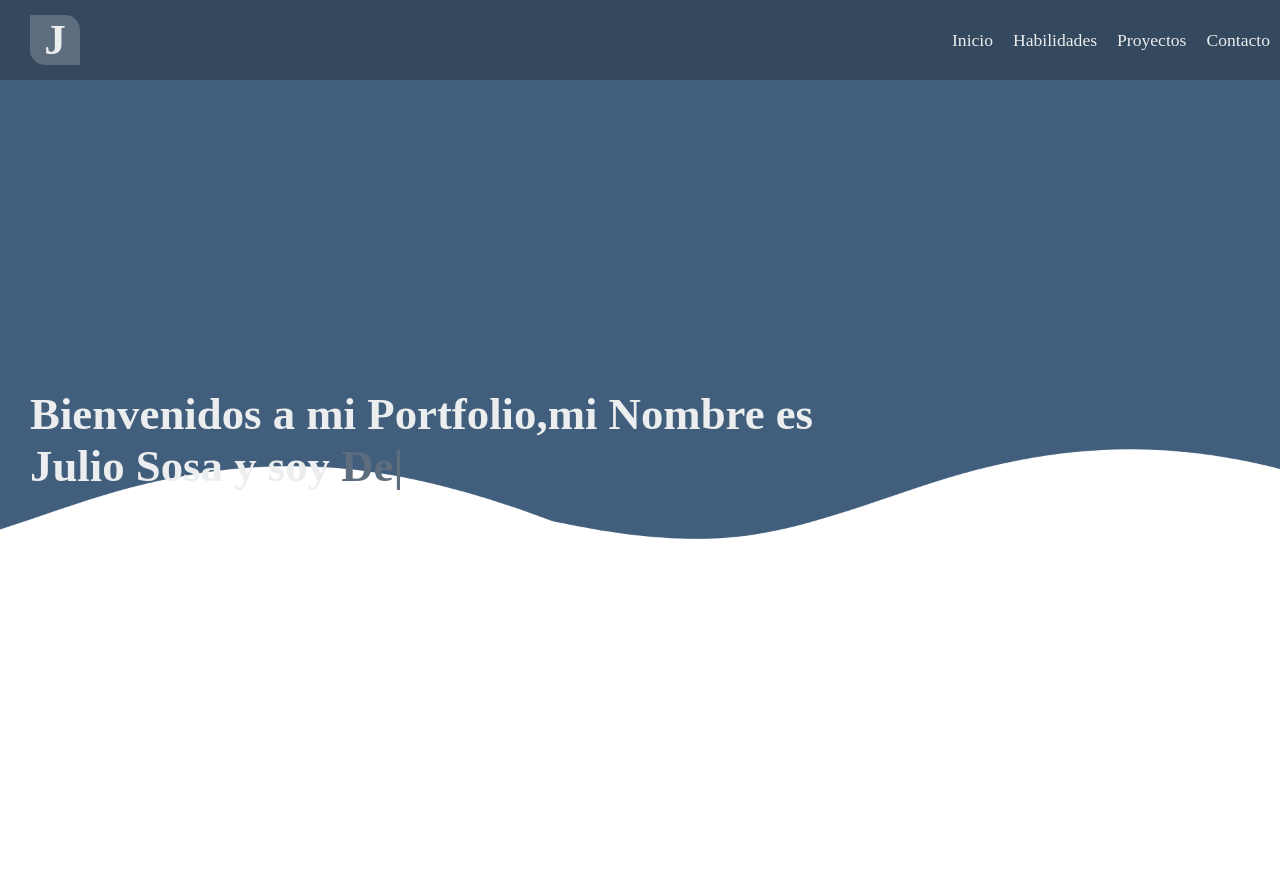
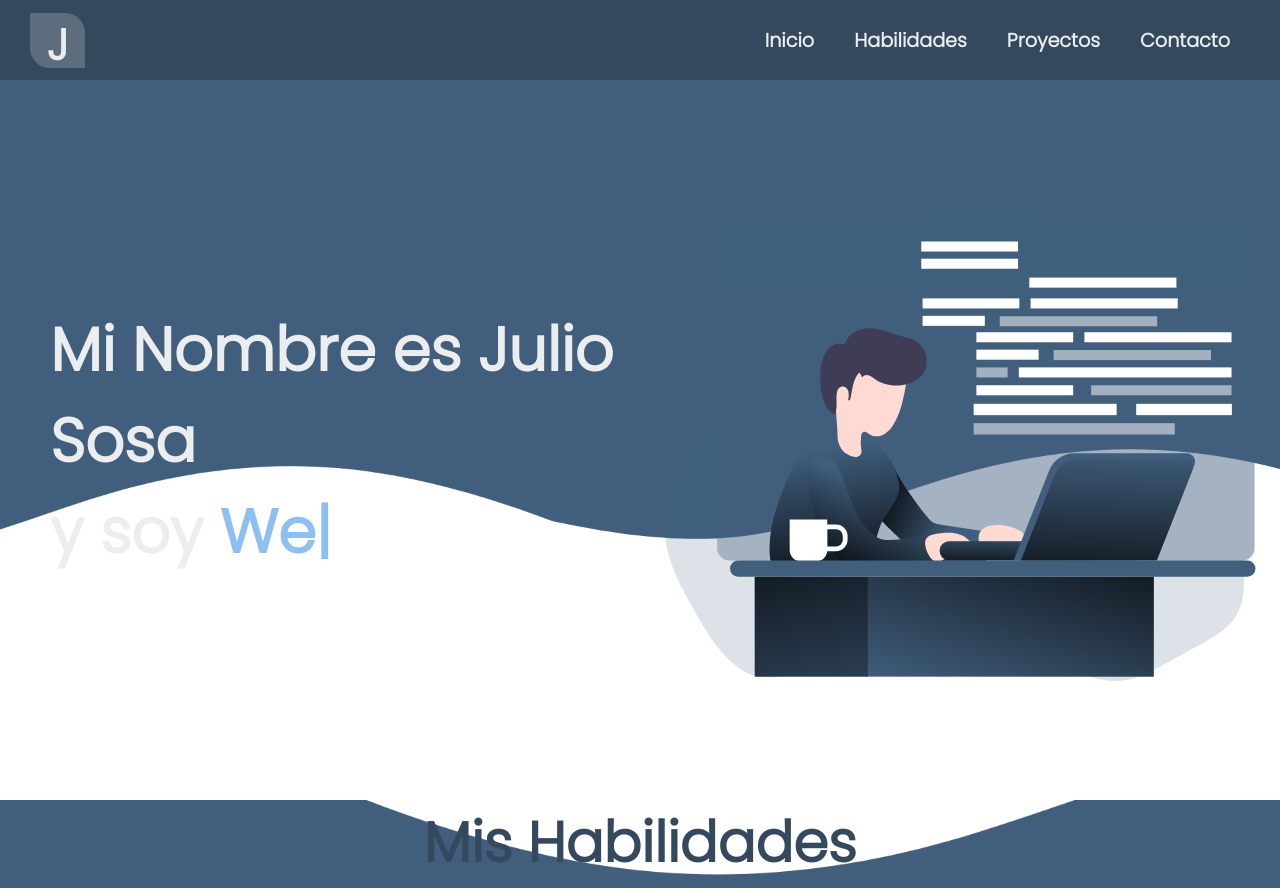
Before and after one commit to JulioSDeveloper/Portfolio, a plain HTML site: page index.html in a window 1280 px wide. Shown: the top 888 px of the page. Before the commit the page ends 800 px from the top, so only its background shows below. Drawn offline with nearby package versions, Linux system fonts and the light colour scheme.

Commit message:
New version files

```diff
--- a/index.html
+++ b/index.html
@@ -11,6 +11,7 @@
 
 </head>
 <body>
+<!-- Inicio primer seccion -->
 <section id="first">
     <header class="header">
         <nav id="nav-bar">
@@ -18,17 +19,26 @@
                 <h2>J</h2>
             </div>
             <ul class="nav-menu">
-                <li><a href="" class="nav-links">Inicio</a></li>
-                <li><a href="" class="nav-links">Habilidades</a></li>
-                <li><a href="" class="nav-links">Proyectos</a></li>
-                <li><a href="" class="nav-links">Contacto</a></li>
+                <li><a href="#first" class="nav-links">Inicio</a></li>
+                <li><a href="#second" class="nav-links">Habilidades</a></li>
+                <li><a href="#" class="nav-links">Proyectos</a></li>
+                <li><a href="#" class="nav-links">Contacto</a></li>
             </ul>
         </nav>
     </header>
     <div id="hero">
-        <h1>Bienvenidos a mi Portfolio,mi Nombre es <br>Julio Sosa y soy <span id="typed"></span></h1>
+        <h1>Mi Nombre es Julio Sosa<br> y soy <span id="typed"></span></h1>
+    <img class="svg" src="/imgs/Web Developer_Monochromatic.svg" alt="developer web image">
+    </div>
+</section>
+<!-- Final primer seccion -->
 
-    </div>
+<!-- Inicio segunda seccion -->
+<section id="second">
+<h2>Mis Habilidades</h2>
+<div class="habilidades">
+
+</div>
 </section>
 </body>
 </html>
--- a/script.js
+++ b/script.js
@@ -1,5 +1,5 @@
 const typed= new Typed('#typed',{
-strings:['Desarrollador Web'],stringsElement: '#cadenas-texto', // ID del elemento que contiene cadenas de texto a mostrar.
+strings:['Web Developer'],stringsElement: '#cadenas-texto', // ID del elemento que contiene cadenas de texto a mostrar.
         typeSpeed: 75, // Velocidad en mlisegundos para poner una letra,
         startDelay: 300, // Tiempo de retraso en iniciar la animacion. Aplica tambien cuando termina y vuelve a iniciar,
         backSpeed: 75, // Velocidad en milisegundos para borrrar una letra,
--- a/style.css
+++ b/style.css
@@ -1,14 +1,20 @@
+@import url('https://fonts.googleapis.com/css2?family=Poppins:ital,wght@0,100;0,200;0,300;1,100;1,200;1,300&display=swap');
+
 *{
     margin: 0;
     padding: 0;
     box-sizing: border-box;
+    font-family: 'Poppins', sans-serif;;
 }
 :root{
     --principal-color:#34495E;
     --nav-font-color:#EBEDEF;
     --color-acento:#5D6D7E;
     --color-fondo:#1B2631;
+    --color-auxiliar:#8DBFF2;
+    --color-auxiliar-2:#385166;
 }
+/* PRIMER SECCION */
 #first{height: 100vh;}
 
 .header{height: 10%;}
@@ -19,32 +25,60 @@ background-color: var(--principal-color);
 width: 100%;
 justify-content: space-between;
 align-items: center;
+padding-right: 30px;
 height: 100%;
 }
 .logo{
     color:var(--nav-font-color);
     margin-left:30px;
     background-color:var(--color-acento);
-    border-radius: 0 15px 0 15px;
-    width: 50px;
-    height: 50px;
+    border-radius: 0 20px 0 20px;
+    width: 55px;
+    height: 55px;
     text-align: center;
     transition: transform .1s;
     cursor: pointer;
 }
 .logo h2{font-size: 2.7em;}
 
-.logo:hover,.logo h1:hover{transform: scale(1.1);}
+.logo:hover,.logo h1:hover{
+transform: scale(1.1);
+background-color:var(--color-auxiliar-2);
+color: var(--color-auxiliar);
+box-shadow: -4px 8px 5px 0px rgba(0,0,0,0.75);
+}
 
 .nav-menu{display: flex;list-style: none;}
 
 .nav-menu .nav-links{
+vertical-align: top;
+position: relative;
+
 color: var(--nav-font-color);
 text-decoration: none;
-margin: 0 10px;
-font-size: 1.1em;
+margin: 0 20px;
+font-weight: 600;
+font-size: 1.2em;
+
+transition: color 0.3s ease-in-out;
 }
-.nav-menu .nav-links:hover{border-bottom: 1px solid;}
+.nav-menu .nav-links::before{
+  content: "";
+  position: absolute;
+  top: 100%;
+  width: 100%;
+  height: 3px;
+  background-color: var(--color-auxiliar);
+  transform: scaleX(0);
+  transition: transform 0.3s ease-in-out;
+}
+
+.nav-links:hover{color:var(--color-auxiliar)}
+
+.nav-menu .nav-links:hover:before{
+    transform: scaleX(1);
+}
+
 
 #hero{
     background-image: url(./imgs/fondo.png);
@@ -52,9 +86,32 @@ font-size: 1.1em;
     background-size: cover;
     height: 90%;
     display: grid;
-    grid-template-columns: 70% 30%;
+    grid-template-columns: 1fr 1fr;
     align-items: center;
 }
-#hero h1{font-size: 2.8em;margin-left: 30px;color: var(--nav-font-color);}
+#hero h1{font-size: 3.8em;margin-left: 30px;color: var(--nav-font-color);padding-left: 20px;}
 
-#hero span{color: var(--color-acento);}
+#hero span{color:var(--color-auxiliar);}
+
+.svg{width: 100%;}
+/* FINAL PRIMER SECCION */
+
+/* SEGUNDA SECCION */
+#second{
+    height: 100vh;
+    background-image: url(/imgs/fondo-2.png);
+    background-repeat: no-repeat;
+    background-size: cover;
+    display: flex;
+    flex-direction: column;
+    align-items: center;
+}
+#second h2{text-align: center;font-size: 3.5em;color: var(--principal-color);}
+
+.habilidades{
+    margin-top: 70px;
+    background-color: #FFFFFF;
+    width: 90%;
+    height: 80%;
+    border-radius: 10px;
+}
```
Also changed, not shown: imgs/Code Development _Flatline.svg (added), imgs/Web Developer_Monochromatic.svg (added), imgs/fondo-2.png (added).
